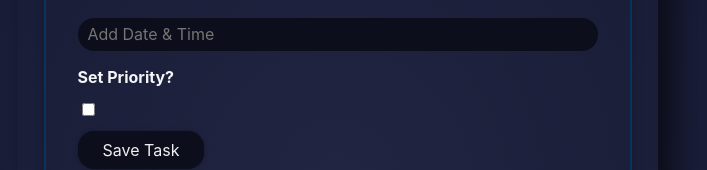
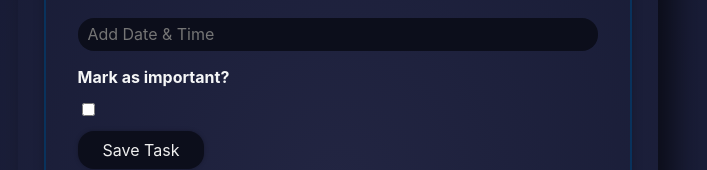
Before and after one commit to jalonghurst/motivational-task-tracker, a React (Create React App) app: page / in a window 1280 px wide. Shown: the part 405-575 px from the top of the page, without its empty margins (302-1009 px from the left). Built offline with nearby package versions, Linux system fonts and the light colour scheme.

Commit message:
Changed checkbox label on task input form

```diff
--- a/src/components/TaskGoals/TaskInput/TaskInput.js
+++ b/src/components/TaskGoals/TaskInput/TaskInput.js
@@ -40,7 +40,7 @@ const TaskInput = props => {
           placeholder='Add Date & Time'
           onChange={(e) => setDate(e.target.value)}
         />
-        <label>Set Priority?</label>
+        <label>Mark as important?</label>
          <input
           style={{ width: 'fit-content'}}
           type="checkbox"
```
